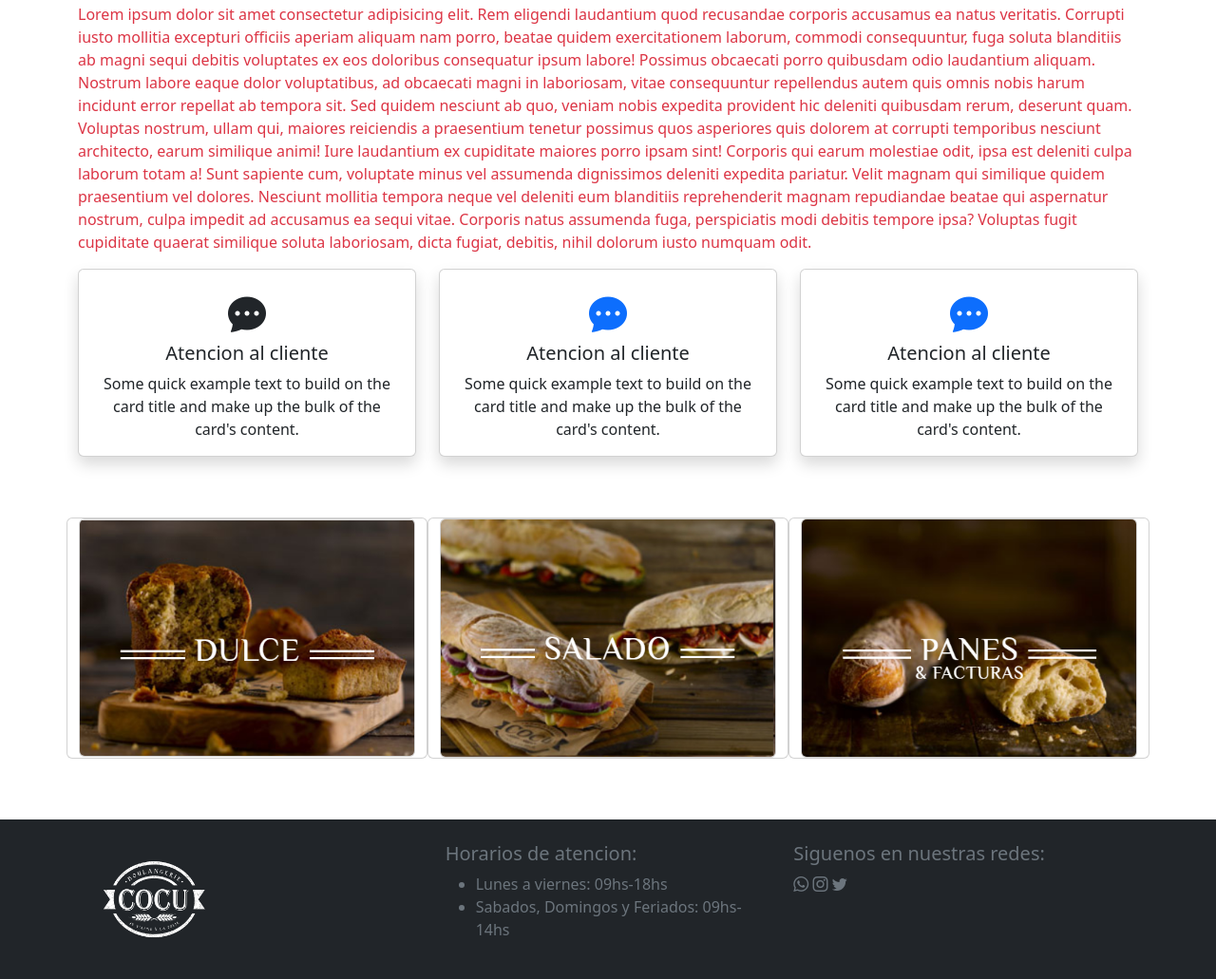
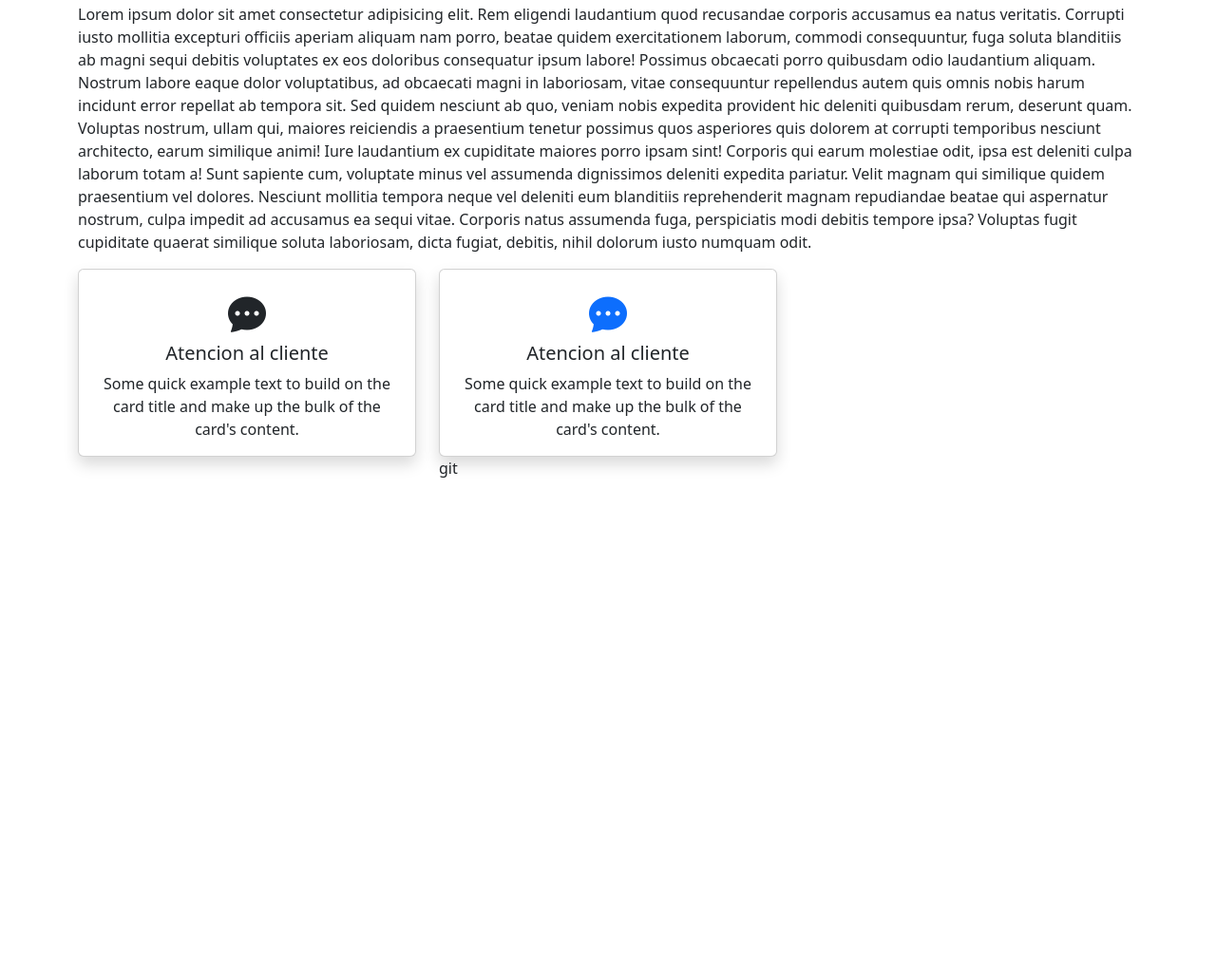
Before and after one commit to jlpereyra22/panaderiacocu, a plain HTML site: page index.html in a window 1280 px wide. Shown: the part 616-1647 px from the top of the page at 95% size. After the commit the page ends 1185 px from the top, so only its background shows below. Drawn offline with nearby package versions, Linux system fonts and the light colour scheme.

Commit message:
cambio color parrafo

```diff
--- a/index.html
+++ b/index.html
@@ -150,7 +150,7 @@
       <section class="my-5 container">
         <h1 class="display-1 text-center">Sobre Nosotros</h1>
         <hr />
-        <p class="text-danger">
+        <p >
           Lorem ipsum dolor sit amet consectetur adipisicing elit. Rem eligendi
           laudantium quod recusandae corporis accusamus ea natus veritatis.
           Corrupti iusto mollitia excepturi officiis aperiam aliquam nam porro,
@@ -198,65 +198,7 @@
                   the bulk of the card's content.
                 </p>
               </div>
-            </div>
-          </aside>
-          <aside class="col-12 col-md-4 mb-3">
-            <div class="card text-center shadow">
-              <div class="card-body">
-                <i class="bi bi-chat-dots-fill fs-1 text-primary"></i>
-                <h5 class="card-title">Atencion al cliente</h5>
-                <p class="card-text">
-                  Some quick example text to build on the card title and make up
-                  the bulk of the card's content.
-                </p>
-              </div>
-            </div>
-          </aside>
-        </article>
-      </section>
-      <section class="container my-5">
-        <article class="row justify-content-center">
-          <div class="card mb-2 col-12 col-md-4 mb-3 mb-2">
-            <img src="img/dulce.png" class="card" alt="dulce" />
-          </div>
-          <div class="card mb-2 col-12 col-md-4 mb-3">
-            <img src="img/salado.png" class="card" alt="salado" />
-          </div>
-          <div class="card mb-2 col-12 col-md-4 mb-3">
-            <img src="img/panyfactura.png" class="card" alt="panyfactura" />
-          </div>
-        </article>
-      </section>
-    </main>
-    <footer class="bg-dark py-4">
-      <div class="container">
-        <div class="row mx-2 justify-content-between">
-          <div
-            class="col-12 col-md-4 d-flex align-items-center justify-content-center justify-content-md-start"
-          >
-            <img
-              class=""
-              src="img/cocu_logo-450.png"
-              width="120px"
-              alt="logo de la empresa"
-            />
-          </div>
-          <div class="col-12 col-md-4">
-            <h5 class="text-secondary">Horarios de atencion:</h5>
-            <ul class="text-secondary">
-              <li>Lunes a viernes: 09hs-18hs</li>
-              <li>Sabados, Domingos y Feriados: 09hs-14hs</li>
-            </ul>
-          </div>
-          <div class="col-12 col-md-4">
-            <h5 class="text-secondary">Siguenos en nuestras redes:</h5>
-            <a href="#" class="text-secondary"
-              ><i class="bi bi-whatsapp"></i
-            ></a>
-            <a href="#" class="text-secondary"
-              ><i class="bi bi-instagram"></i
-            ></a>
-            <a href="#" class="text-secondary"><i class="bi bi-twitter"></i></a>
+            </div>git
           </div>
         </div>
       </div>
```
